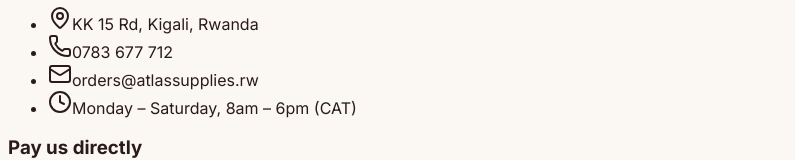
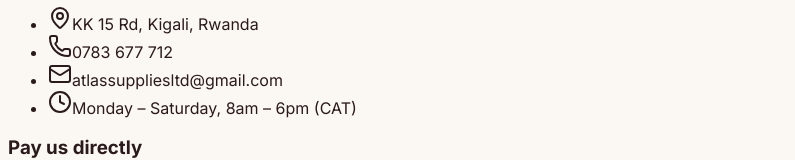
Before and after one commit to Siala-03/atlas, a React app in the folder src/: page /contact in a window 1280 px wide. Shown: the part 731-891 px from the top of the page, without its empty margins (0-795 px from the left). Built offline with nearby package versions, Linux system fonts and the light colour scheme; no server answers; the HTML template or start-up script is replaced by a standard one.

Commit message:
Update contact email to atlassuppliesltd@gmail.com

```diff
--- a/index.html
+++ b/index.html
@@ -47,7 +47,7 @@
         "logo": "https://www.atlasdrinks.africa/atlaslogo_(1).png",
         "image": "https://www.atlasdrinks.africa/og-image.png",
         "telephone": "+250783677712",
-        "email": "orders@atlassupplies.rw",
+        "email": "atlassuppliesltd@gmail.com",
         "priceRange": "RWF",
         "address": {
           "@type": "PostalAddress",
--- a/src/lib/contact.ts
+++ b/src/lib/contact.ts
@@ -1,4 +1,4 @@
 export const CONTACT_ADDRESS = "KK 15 Rd, Kigali, Rwanda";
 export const CONTACT_PHONE_DISPLAY = "0783 677 712";
 export const CONTACT_PHONE_INTL = "+250783677712";
-export const CONTACT_EMAIL = "orders@atlassupplies.rw";
+export const CONTACT_EMAIL = "atlassuppliesltd@gmail.com";
```
